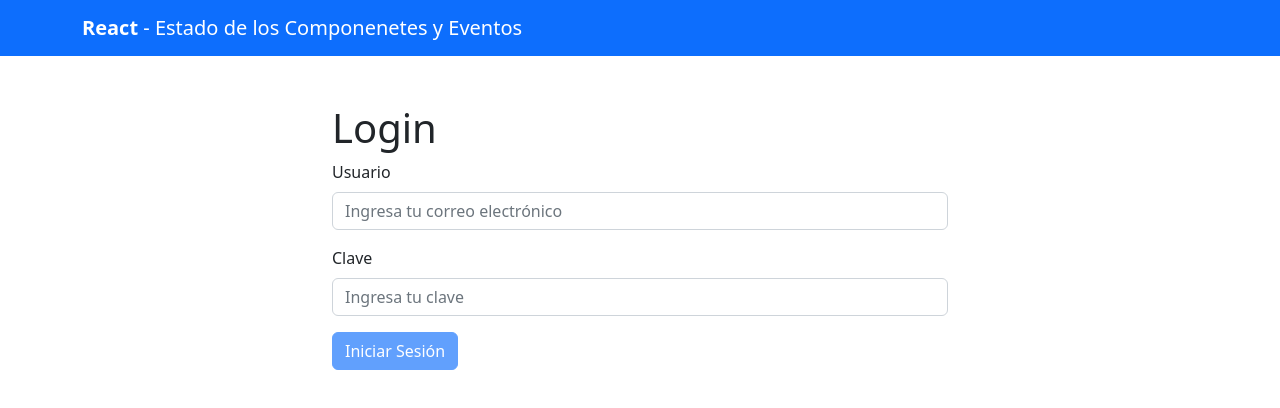
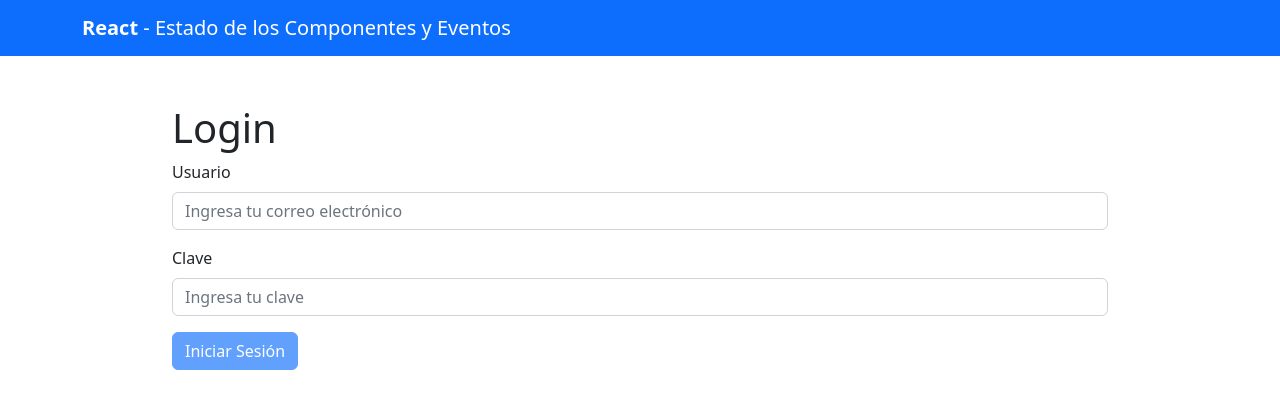
Before and after one commit to jpablow/ADL-FSJS-M04U02, a React (Vite) app: page / in a window 1280 px wide. Shown: the top 408 px of the page. Built offline with nearby package versions, Linux system fonts and the light colour scheme.

Commit message:
Cambios en estilo

```diff
--- a/src/App.jsx
+++ b/src/App.jsx
@@ -21,7 +21,7 @@ function App() {
           flexDirection: "column",
           justifyContent: "space-evenly",
         }}
-        className="w-50"
+        className="w-75"
       >
         <Formulario setResAlerta={setResAlerta} />
         <Alerta resAlerta={resAlerta} />
--- a/src/components/Navbar.jsx
+++ b/src/components/Navbar.jsx
@@ -6,7 +6,7 @@ const Barra = () => {
     <Navbar bg="primary" variant="dark">
       <Container>
         <Navbar.Brand>
-          <strong>React</strong> - Estado de los Componenetes y Eventos
+          <strong>React</strong> - Estado de los Componentes y Eventos
         </Navbar.Brand>
       </Container>
     </Navbar>
```
